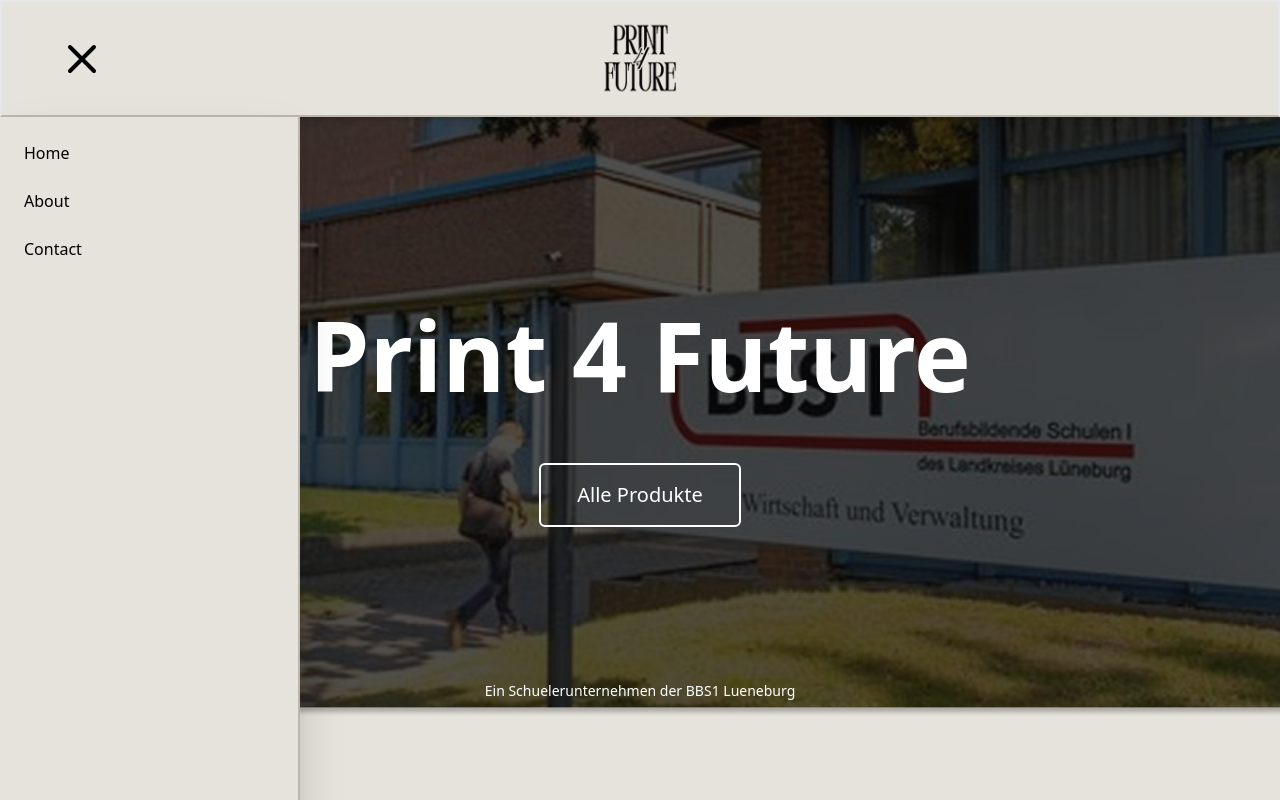
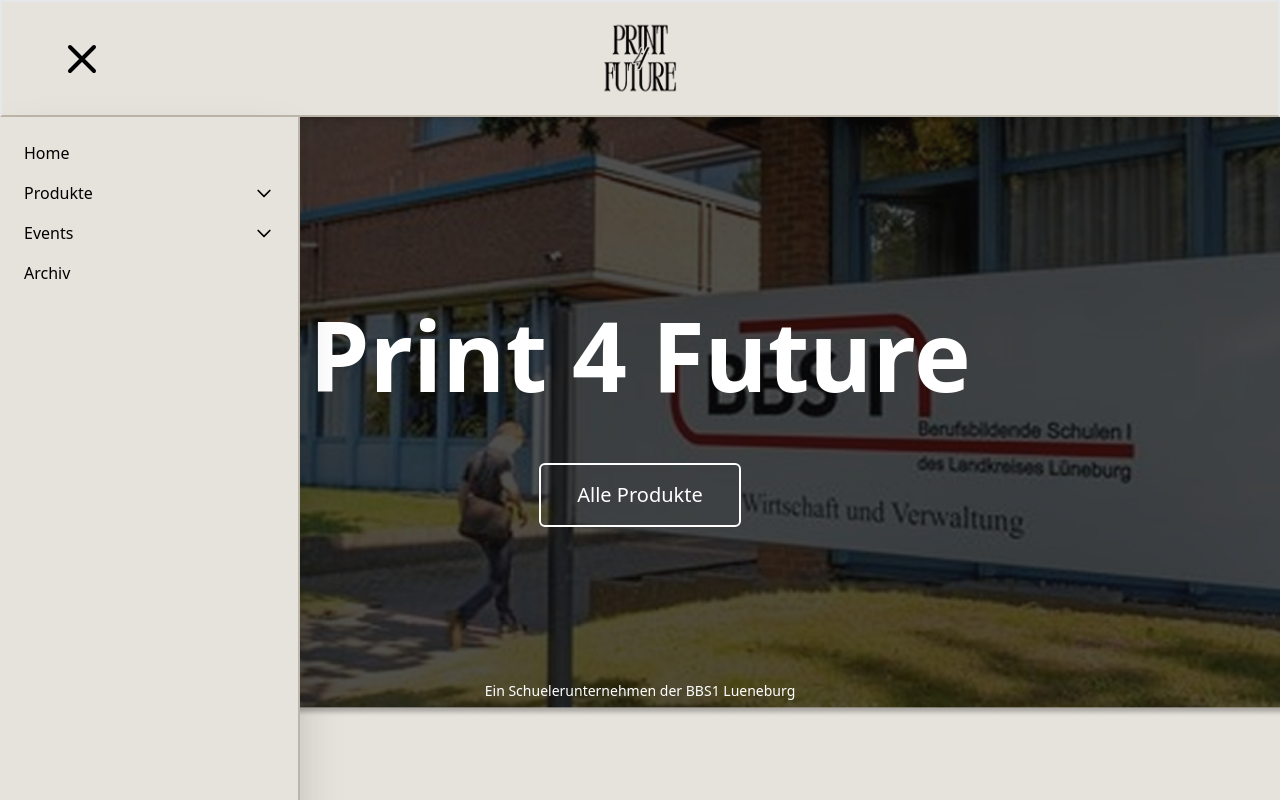
Before and after one commit to vinhegewald/schul-projekt, a Nuxt app: page / in a window 1280 px wide. Both pictures are taken after a click on the button "Toggle menu". Shown: the top 800 px of the page. Built offline with nearby package versions, Linux system fonts and the light colour scheme.

Commit message:
feat: enhance sidebar

```diff
--- a/components/generic/Navbar.vue
+++ /dev/null
@@ -1,74 +0,0 @@
-<template>
-  <nav
-    class="fixed top-0 left-0 w-full bg-[#E6E2DC] border-b-[#BCB5AA] h-[117px] border-2 p-4 z-[999] shadow-md"
-  >
-    <div class="flex items-center justify-between h-full">
-      <button
-        aria-label="Toggle menu"
-        class="pl-10 text-black focus:outline-none z-50"
-        @click="toggleMenu"
-      >
-        <svg
-          class="w-12 h-12"
-          fill="none"
-          stroke="currentColor"
-          viewBox="0 0 24 24"
-          stroke-width="2"
-        >
-          <path
-            v-if="!isMenuOpen"
-            stroke-linecap="round"
-            stroke-linejoin="round"
-            d="M4 6h16M4 12h16M4 18h16"
-          />
-          <path
-            v-else
-            stroke-linecap="round"
-            stroke-linejoin="round"
-            d="M6 18L18 6M6 6l12 12"
-          />
-        </svg>
-      </button>
-
-      <a href="/" class="absolute left-1/2 transform -translate-x-1/2">
-        <img
-          src="/images/transparent_logo.png"
-          alt="Logo"
-          class="h-[110px] w-auto"
-        />
-      </a>
-
-      <div class="w-12"></div>
-    </div>
-
-    <div
-      v-if="isMenuOpen"
-      class="fixed inset-0 z-40 duration-300"
-      @click="toggleMenu"
-    ></div>
-
-    <div
-      :class="[
-        'fixed top-[117px] left-0 border-[#BCB5AA] border-l-0 border-t-0 border-2 w-[300px] h-full bg-[#E6E2DC] text-black shadow-2xl z-[1000] p-6 flex flex-col gap-6 transition-transform duration-300 ease-in-out',
-        isMenuOpen
-          ? 'translate-x-0 opacity-100'
-          : '-translate-x-full opacity-100',
-      ]"
-    >
-      <a href="/" class="font-medium hover:underline">Home</a>
-      <a href="/about" class="font-medium hover:underline">About</a>
-      <a href="/contact" class="font-medium hover:underline">Contact</a>
-    </div>
-  </nav>
-</template>
-
-<script setup lang="ts">
-import { ref } from "vue";
-
-defineOptions({
-  name: "GenericNavbar",
-});
-
-const isMenuOpen = ref(false);
-const toggleMenu = () => (isMenuOpen.value = !isMenuOpen.value);
-</script>
--- /dev/null
+++ b/components/generic/Sidebar.vue
@@ -0,0 +1,181 @@
+<template>
+  <nav
+    class="fixed top-0 left-0 w-full bg-[#E6E2DC] border-b-[#BCB5AA] h-[117px] border-2 p-4 z-[999] shadow-md"
+  >
+    <div class="flex items-center justify-between h-full">
+      <button
+        aria-label="Toggle menu"
+        class="pl-10 text-black focus:outline-none z-50"
+        @click="toggleMenu"
+      >
+        <svg
+          class="w-12 h-12"
+          fill="none"
+          stroke="currentColor"
+          viewBox="0 0 24 24"
+          stroke-width="2"
+        >
+          <path
+            v-if="!isMenuOpen"
+            stroke-linecap="round"
+            stroke-linejoin="round"
+            d="M4 6h16M4 12h16M4 18h16"
+          />
+          <path
+            v-else
+            stroke-linecap="round"
+            stroke-linejoin="round"
+            d="M6 18L18 6M6 6l12 12"
+          />
+        </svg>
+      </button>
+
+      <a href="/" class="absolute left-1/2 transform -translate-x-1/2">
+        <img
+          src="/images/transparent_logo.png"
+          alt="Logo"
+          class="h-[110px] w-auto"
+        />
+      </a>
+
+      <div class="w-12"></div>
+    </div>
+
+    <div
+      v-if="isMenuOpen"
+      class="fixed inset-0 z-40 duration-300"
+      @click="toggleMenu"
+    ></div>
+
+    <div
+      :class="[
+        'fixed top-[117px] left-0 border-[#BCB5AA] border-l-0 border-t-0 border-2 w-[300px] h-full bg-[#E6E2DC] text-black shadow-2xl z-[1000] p-6 flex flex-col gap-4 transition-transform duration-300 ease-in-out overflow-y-auto',
+        isMenuOpen
+          ? 'translate-x-0 opacity-100'
+          : '-translate-x-full opacity-100',
+      ]"
+    >
+      <template v-for="(item, index) in menuItems" :key="index">
+        <!-- Einfacher Link ohne Unterkategorien -->
+        <a
+          v-if="!item.children"
+          :href="item.href"
+          class="font-medium hover:underline"
+        >
+          {{ item.label }}
+        </a>
+
+        <!-- Kategorie mit Dropdown -->
+        <div v-else class="flex flex-col gap-2">
+          <button
+            @click="toggleCategory(getCategoryId(item.label))"
+            class="flex items-center justify-between font-medium hover:underline text-left"
+          >
+            <span>{{ item.label }}</span>
+            <svg
+              :class="[
+                'w-5 h-5 transition-transform duration-200',
+                openCategories[getCategoryId(item.label)] ? 'rotate-180' : '',
+              ]"
+              fill="none"
+              stroke="currentColor"
+              viewBox="0 0 24 24"
+              stroke-width="2"
+            >
+              <path
+                stroke-linecap="round"
+                stroke-linejoin="round"
+                d="M19 9l-7 7-7-7"
+              />
+            </svg>
+          </button>
+          <div
+            v-if="openCategories[getCategoryId(item.label)]"
+            class="flex flex-col gap-2 pl-4 border-l-2 border-[#BCB5AA]"
+          >
+            <a
+              v-for="(child, childIndex) in item.children"
+              :key="childIndex"
+              :href="child.href"
+              class="text-sm hover:underline"
+            >
+              {{ child.label }}
+            </a>
+          </div>
+        </div>
+      </template>
+    </div>
+  </nav>
+</template>
+
+<script setup lang="ts">
+import { ref, reactive } from "vue";
+
+defineOptions({
+  name: "GenericNavbar",
+});
+
+interface MenuItem {
+  label: string;
+  href?: string;
+  children?: MenuItem[];
+}
+
+interface NavbarProps {
+  menuItems?: MenuItem[];
+}
+
+const props = withDefaults(defineProps<NavbarProps>(), {
+  menuItems: () => [
+    {
+      label: "Home",
+      href: "/",
+    },
+    {
+      label: "Produkte",
+      children: [
+        { label: "Alle Produkte", href: "/produkte/" },
+        { label: "Spiele", href: "/produkte/spiele" },
+        { label: "Deko", href: "/produkte/deko" },
+        { label: "Pokale", href: "/produkte/pokale" },
+        { label: "Alltagshelfer", href: "/produkte/alltagshelfer" },
+      ],
+    },
+    {
+      label: "Events",
+      children: [
+        { label: "Summer Sale", href: "/events/summer-sale" },
+        {
+          label: "Wirtschafts Live Messe",
+          href: "/events/wirtschafts-live-messe",
+        },
+      ],
+    },
+    {
+      label: "Archiv",
+      href: "/archiv",
+    },
+  ],
+});
+
+const isMenuOpen = ref(false);
+const openCategories = reactive<Record<string, boolean>>({});
+
+const toggleMenu = () => {
+  isMenuOpen.value = !isMenuOpen.value;
+  if (!isMenuOpen.value) {
+    // Alle Kategorien schließen wenn Menü geschlossen wird
+    Object.keys(openCategories).forEach((key) => {
+      openCategories[key] = false;
+    });
+  }
+};
+
+const toggleCategory = (categoryId: string) => {
+  openCategories[categoryId] = !openCategories[categoryId];
+};
+
+const getCategoryId = (label: string) => {
+  return label.toLowerCase().replace(/\s+/g, "-");
+};
+</script>
--- a/layouts/default.vue
+++ b/layouts/default.vue
@@ -1,6 +1,6 @@
 <template>
   <div class="min-h-screen">
-    <GenericNavbar />
+    <GenericSidebar />
 
     <slot />
   </div>
```
